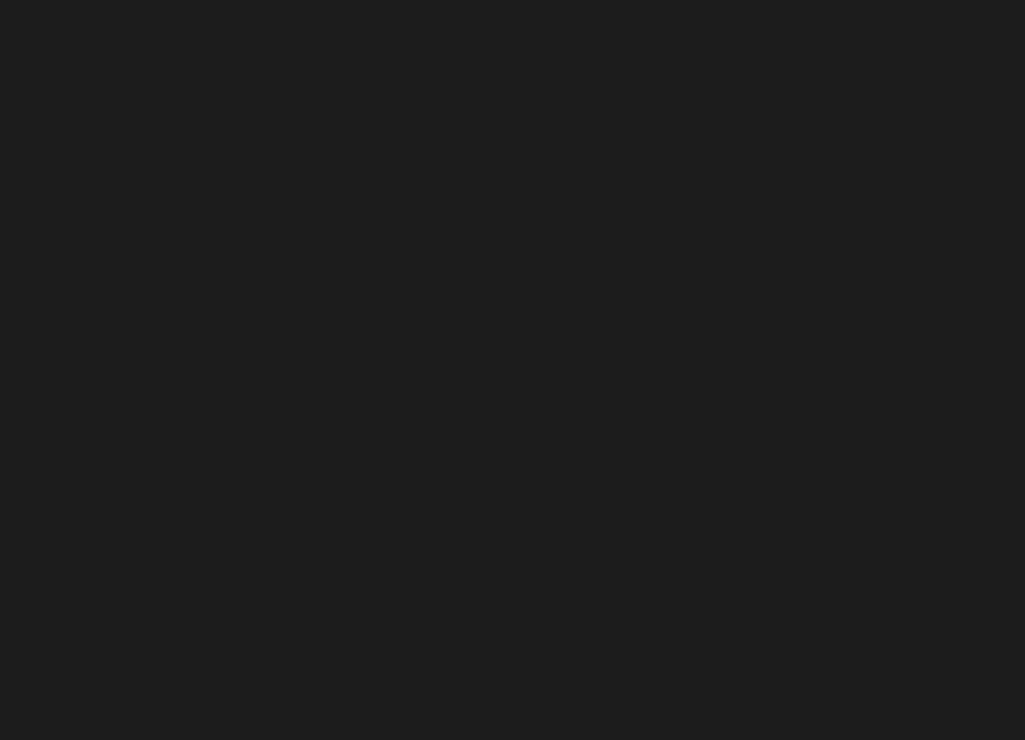
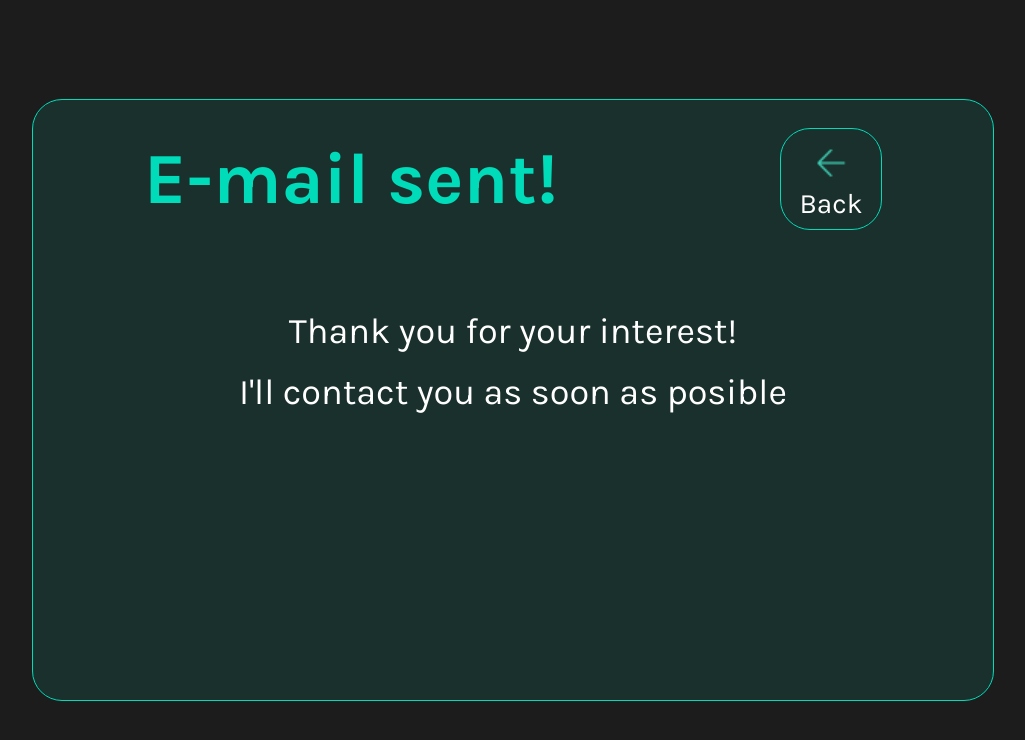
Before and after one commit to NicolausFeldtmann/portfolio, an Angular app: page /send in a window 1280 px wide. Before the commit this address led to /. Shown: the top 740 px of the page, without its empty margins (127-1152 px from the left). Built offline with nearby package versions, Linux system fonts and the light colour scheme.

Commit message:
formspree added

```diff
--- a/src/app/app.routes.ts
+++ b/src/app/app.routes.ts
@@ -3,9 +3,11 @@ import { Routes } from '@angular/router';
 import { MainContentComponent } from './main-content/main-content.component';
 import { ImpressumComponent } from './impressum/impressum.component';
 import { LegalNoticeComponent } from './legal-notice/legal-notice.component';
+import { MailSendComponent } from './mail-send/mail-send.component';
 
 export const routes: Routes = [
     { path: "", component: MainContentComponent},
     { path: "impressum", component: ImpressumComponent },
     { path: "legal", component: LegalNoticeComponent },
+    { path: "send", component: MailSendComponent},
 ];
--- /dev/null
+++ b/src/app/mail-send/mail-send.component.html
@@ -0,0 +1,18 @@
+<div class="send-content">
+    <div class="message-box">
+        <div class="box-header">
+            <h1>E-mail sent!</h1>
+            <a class="btn-area" href="">
+                <img class="back-icon" src="./../../assets/img/PNG/icons-green/arrow_forward.png" alt="">
+                <p class="back-para">Back</p>
+            </a>
+        </div>
+        <div class="txt">
+            <p>
+                Thank you for your interest!
+            </p>
+            <br>
+            <p>I'll contact you as soon as posible</p>
+        </div>
+    </div>
+</div>
--- /dev/null
+++ b/src/app/mail-send/mail-send.component.scss
@@ -0,0 +1,71 @@
+@import './../../styles.scss';
+
+.send-content{
+    @include dFlex();
+    background: none;
+    height: 100vh;
+
+    .message-box{
+        @include dFlex($jc: normal);
+        height: 75%;
+        width: 75%;
+        background: none;
+        background-color: $soft_green;
+        border: 1px solid $brigth_green;
+        border-radius: 30px;
+
+        .box-header{
+            @include dFlex($fd: row, $jc: space-around);
+            background: none;
+            width: 100%;
+            margin: 28px 0px 0px 0px;
+
+            h1{
+                background: none;
+                font-size: 72px;
+                color: $brigth_green;
+            }
+
+            .btn-area{
+                @include dFlex();
+                width: 100px;
+                height: 100px;
+                background: none;
+                border: 1px solid $brigth_green;
+                border-radius: 30px;
+                text-decoration: none;
+                transition: 0.5s ease;
+                text-decoration: none;
+
+                .back-para{
+                    background: none;
+                    font-size: 28px;
+                    color: white;
+                }
+
+                .back-icon{
+                    background: none;
+                    rotate: 180deg;
+                    width: 48px;
+                }
+
+                &:hover{
+                    cursor: pointer;
+                    transform: translate3d(0, 15px, 0);
+                }
+            }
+        }
+    }
+
+    .txt{
+        @include dFlex();
+        background: none;
+        margin: 80px 0px 0px 0px;
+
+        p{
+            background: none;
+            color: white;
+            font-size: 36px;
+        }
+    }
+}
--- a/src/app/main-content/above-to-fold/above-to-fold.component.html
+++ b/src/app/main-content/above-to-fold/above-to-fold.component.html
@@ -6,15 +6,15 @@
                 </div>
                 <div class="links">
                     <div class="link">
-                        <a class="nav-link" href="#">About me</a>
+                        <a class="nav-link" href="#aboutMe">About me</a>
                         <img class="cuteDot" src="./../../../assets/img/PNG/cuteDot.png" alt="cutDot">
                     </div>
                     <div class="link">
-                        <a class="nav-link" href="#">Skills</a>
+                        <a class="nav-link" href="#skill-set">Skills</a>
                         <img class="cuteDot" src="./../../../assets/img/PNG/cuteDot.png" alt="cuteDot">
                     </div>
                     <div class="link">
-                        <a class="nav-link" href="#">Projects</a>
+                        <a class="nav-link" href="#projects">Projects</a>
                         <img class="cuteDot" src="./../../../assets/img/PNG/cuteDot.png" alt="cuteDot">
                     </div>
                 </div>
@@ -27,12 +27,12 @@
             <h3>Fontend Developer</h3>
             <h1>Nicolaus Feldtmann</h1>
             <div class="btn-area">
-                <div class="center-btn">
+                <a class="center-btn" href="#projects">
                     <p class="btn-para">Check my work</p>
-                </div>
-                <div class="center-btn">
+                </a>
+                <a class="center-btn" href="#contact">
                     <p class="btn-para">Contact me</p>
-                </div>
+                </a>
             </div>
         </div>
         <div class="apendix">
@@ -66,10 +66,10 @@
             <div class="right-side">
                 <a class="mail" href="#">captain&#64;cool.com</a>
                 <div class="link-icons">
-                    <div class="side-link">
+                    <a class="side-link" href="https://github.com/NicolausFeldtmann">
                         <div class="icon-git" alt="git"></div>
                         <img class="cuteDot" src="./../../../assets/img/PNG/cuteDot.png" alt="cuteDot">
-                    </div>
+                    </a>
                     <div class="side-link">
                         <div class="icon-linked" alt="linkedIn"></div>
                         <img class="cuteDot" src="./../../../assets/img/PNG/cuteDot.png" alt="cuteDot">
--- a/src/app/main-content/contact/contact.component.html
+++ b/src/app/main-content/contact/contact.component.html
@@ -13,35 +13,33 @@
             <p> Need a Frontend developer?</p> <p class="para-color">Lets's talk!</p>
         </div>
     </div>
-    <div class="contact-info">
-        <div class="contact-row">
+    <form class="contact-info" (submit)="sendMail($event)">
+        <label class="contact-row">
             <div class="seperator"></div>
             <h4 class="sub-h4">What's your name?</h4>
             <input type="text" id="name" placeholder="Your name goes here">
-        </div>
-            <div class="contact-row">
+        </label>
+        <label class="contact-row">
             <div class="seperator"></div>
             <h4 class="sub-h4">What's your email?</h4>
-            <input type="text" id="name" placeholder="youremail@email.com">
-        </div>
-            <div class="contact-row">
+            <input type="email" name="email" placeholder="youremail@email.com">
+        </label>
+        <label class="contact-row">
             <div class="seperator"></div>
             <h4 class="sub-h4">How can I help you?</h4>
-            <input type="text" id="name" placeholder="Hallo Nicolaus, I am interested in...">
+            <input type="text" name="message" placeholder="Hallo Nicolaus, I am interested in...">
             <div class="seperator"></div>
-        </div>
+        </label>
         <div class="contact-interact">
             <div class="confirm">
                 <div class="check-box">
                     <img class="check" src="./../../../assets/img/PNG/check-mark.png" alt="">
                 </div>
-                <p class="confimr-para">I've read the <a class="confirm-link" href="">privacy policy</a> and agree to the processing of my data as outlined.</p>
+                <p class="confimr-para">I've read the <a class="confirm-link" href="legal">privacy policy</a> and agree to the processing of my data as outlined.</p>
             </div>
             <div class="btn-area">
-                <div class="btn">
-                    <p class="btn-para">Say Hello ;) </p>
-                </div>
+                <button class="btn" type="submit">Say Hello ;)</button>
             </div>
         </div>
-    </div>
+    </form>
 </div>
--- a/src/app/main-content/contact/contact.component.ts
+++ b/src/app/main-content/contact/contact.component.ts
@@ -3,10 +3,28 @@ import { Component } from '@angular/core';
 @Component({
   selector: 'app-contact',
   standalone: true,
-  imports: [],
+  imports: [
+
+  ],
   templateUrl: './contact.component.html',
   styleUrl: './contact.component.scss'
 })
 export class ContactComponent {
 
+  sendMail(event: any){
+    event.preventDefault();
+    const data = new FormData(event.target);
+
+    fetch("https://formspree.io/f/mblkjlgr", {
+        method: "POST",
+        body: new FormData(event.target),
+        headers: {
+            'Accept': 'application/json'
+        }
+    }).then(() => {
+        window.location.href = "/send";
+    }).catch((error) => {
+        console.log(error);
+    });
 }
+}
--- a/src/app/main-content/projects/single-project/single-project.component.html
+++ b/src/app/main-content/projects/single-project/single-project.component.html
@@ -45,7 +45,9 @@
                     </div>
                 </div>
                 <div class="info-right">
-                    <div class="info-close" (click)="show()"></div>
+                    <div class="info-icon">
+                        <div class="info-close" (click)="show()"></div>
+                    </div>
                     <div class="info-img-area">
                         <img class="info-img" src="./assets/img/PNG/screens/{{ project.img2 }}" alt="">
                     </div>
--- a/src/app/main-content/projects/single-project/single-project.component.scss
+++ b/src/app/main-content/projects/single-project/single-project.component.scss
@@ -55,7 +55,7 @@ p{
 
     .project-content{
         @include dFlex($fd: row, $jc: space-between);
-        width: 57vw;
+        width: 76vw;
         background: none;
 
         &:hover{
@@ -284,6 +284,11 @@ p{
     width: 480px;
     height: 75%;
 
+    .info-icon{
+        @include dFlex();
+        width: 48px;
+        height: 48px;
+
         .info-close{
             @include dFlex();
             width: 20px;
@@ -292,6 +297,8 @@ p{
             background-image: url(./../../../../assets/img/PNG/close_small.png);
             background-size: cover;
             background-repeat: no-repeat;
+            background-position: center;
+            background-size: contain;
             transition: background-image 0.3s ease-in-out;
 
             &:hover{
@@ -301,6 +308,9 @@ p{
                 background: none;
                 background-image: url(./../../../../assets/img/PNG/icons-green/close-hover.png);
                 background-repeat: no-repeat;
+                background-position: center;
+                background-size: contain;
+            }
         }
     }
 
--- a/src/app/main-content/skill-set/skill-set.component.scss
+++ b/src/app/main-content/skill-set/skill-set.component.scss
@@ -125,6 +125,24 @@
         height: 116px;
         margin: 0px 36px 0px 36px;
 
+        .skill-icon-box{
+            @include dFlex();
+            width: 112px;
+            height: 126px;
+
+            .skill-icon{
+                width: 60px;
+                height: 60px;
+                transition: background-image 0.3s ease-in-out;
+
+                &:hover{
+                    width: 64px;
+                    height: 64px;
+                    transition: background-image 0.3s ease-in-out;
+                }
+            }
+        }
+
         .skill-name{
             color: white;
             margin: 8px 0px 8px 0px;
```
Also changed, not shown: src/app/mail-send/mail-send.component.ts (added, +12 -0 lines), src/app/main-content/skill-set/skill-set.component.html (+22 -0 lines). Lines whose indentation alone changed are shown as unchanged.
